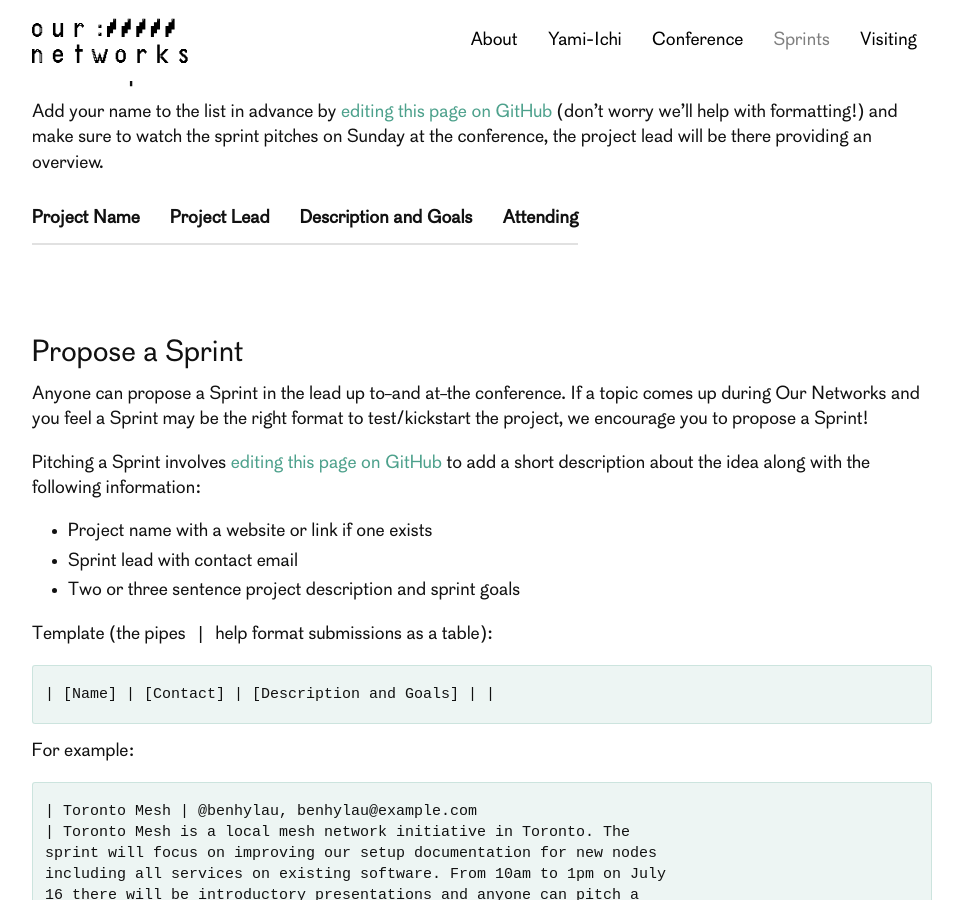
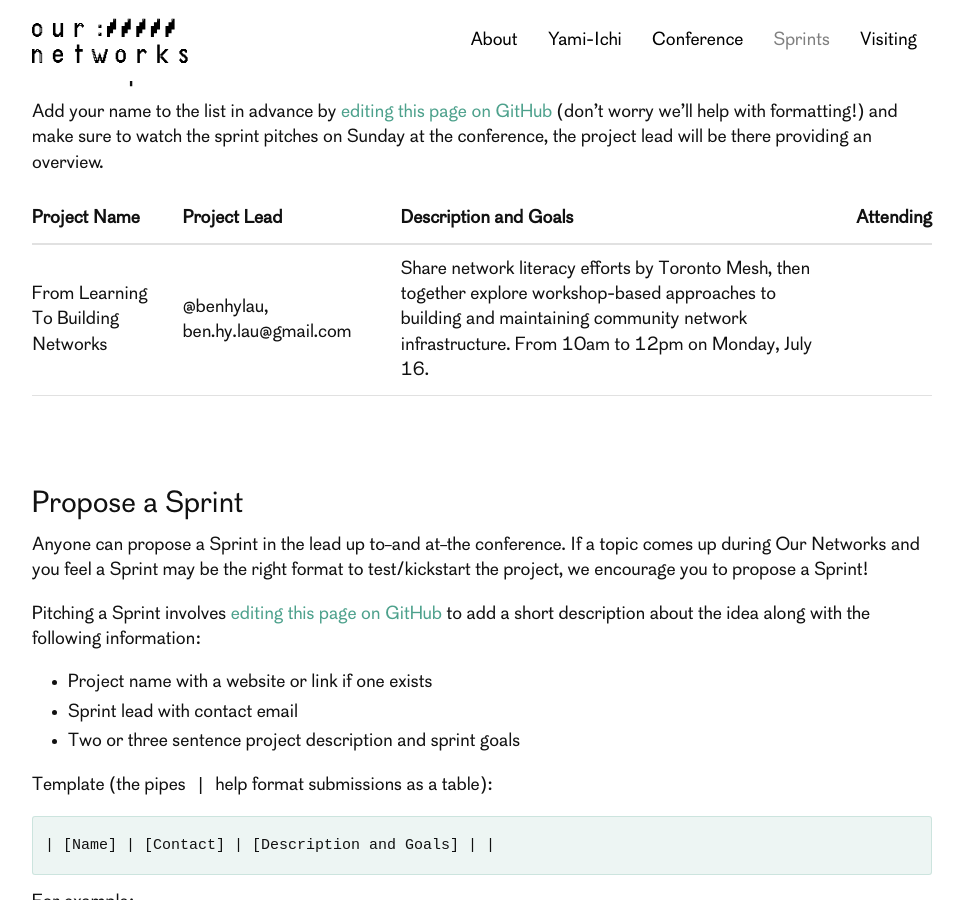
Before and after one commit to ournetworks/ournetworks.ca, a Jekyll site: the page built from sprints.md, in a window 1280 px wide and 900 px high, scrolled down 382 px. Shown: the whole window, without its empty margins (158-1122 px from the left). Built offline with Jekyll 4.4.1, drawn with Linux system fonts in a browser that asks for light colours.

Commit message:
Add From Learning To Building Networks sprint (#29)
* Add From Learning To Building Networks sprint
* Add time for From Learning To Building Networks

```diff
--- a/sprints.md
+++ b/sprints.md
@@ -28,6 +28,7 @@
 
 | Project Name            | Project Lead | Description and Goals | Attending |
 |:------------------------|:-------------|:----------------------|:----------|
+| From Learning To Building Networks | @benhylau, ben.hy.lau@gmail.com | Share network literacy efforts by Toronto Mesh, then together explore workshop-based approaches to building and maintaining community network infrastructure. From 10am to 12pm on Monday, July 16. | |
 |                         |              |                       |           |
 
 <br />
```
